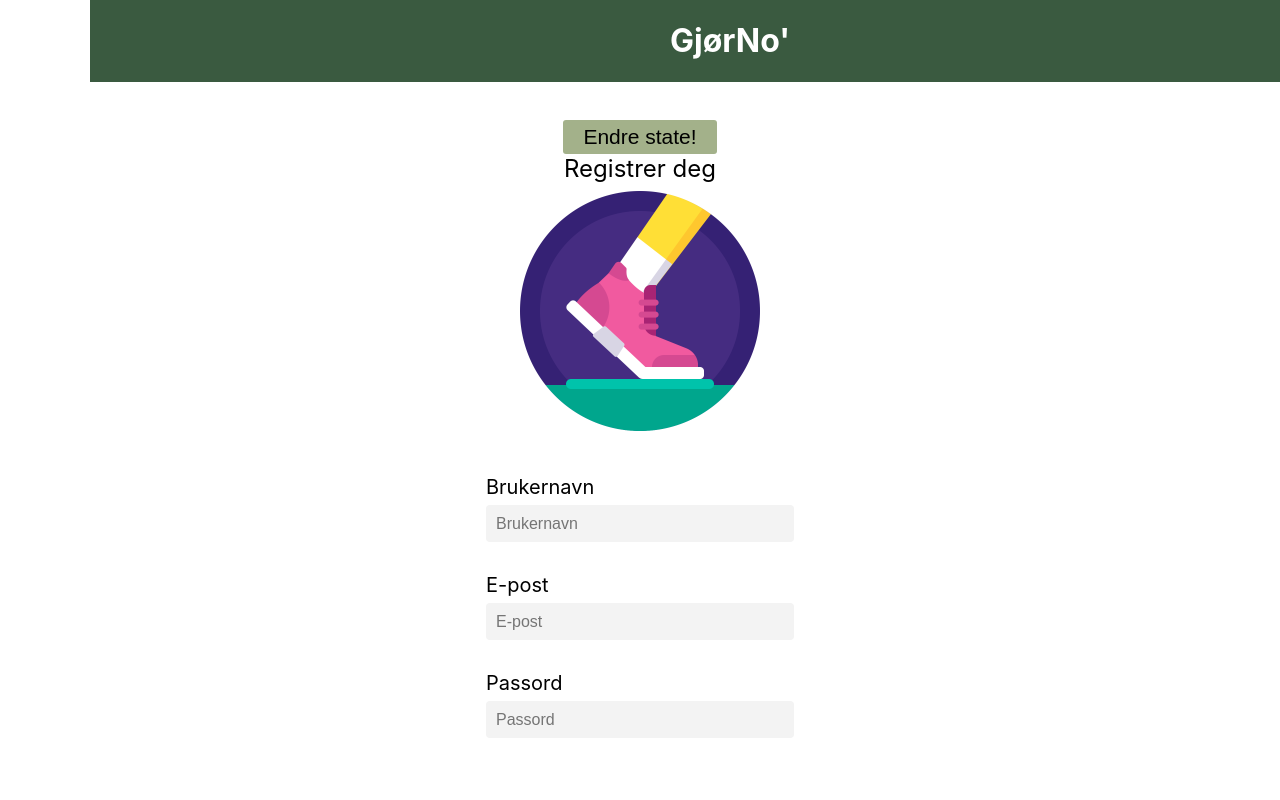
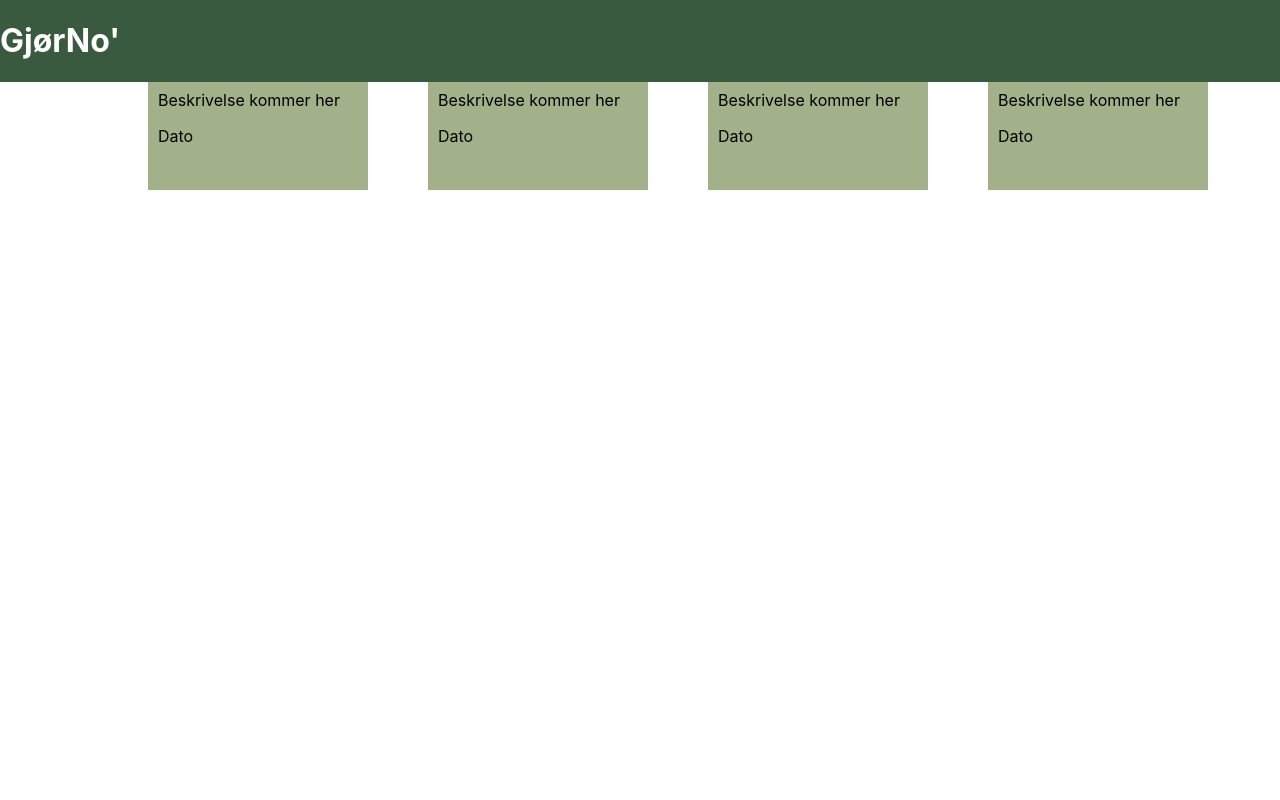
Before and after one commit to kristinelarssen/gjorno, a React (Create React App) app in the folder frontend/: page /home in a window 1280 px wide. Shown: the top 800 px of the page. Built offline with nearby package versions, Linux system fonts and the light colour scheme.

Commit message:
feat(#8,#9): forsøke å fikse feil med redirecting, men mangle litt

```diff
--- a/frontend/src/App.tsx
+++ b/frontend/src/App.tsx
@@ -4,36 +4,24 @@ import './App.css';
 //import Navbar from './components/Navbar';
 //import Activity from './components/Activity';
 //import { render } from '@testing-library/react';
-import { Login, Signup } from "./components/Login/index";
+// import { Login, Signup } from "./components/Login/index";
 import { isPropertySignature } from 'typescript';
 //import {Link} from "react-router-dom";
-import { BrowserRouter as Router, Route, Switch, Link } from "react-router-dom"
+import { BrowserRouter as Router, Route, Switch, Link, Redirect } from "react-router-dom"
+import Home from './pages/home';
+import Start from './pages/start';
 
 
 
 function App() {
-
-  const [state, setState] = useState(false);
-
-  function switchState() {
-    setState(prevState => !prevState)
-  }
-
   return (
-    <div className="App">
-      <div className="switch-state">
-          <a>
-            <button type="button" className="btn" onClick={switchState}>Endre state!</button>
-          </a>
-        </div>
-      <div className="login">
-        <div className="container">
-          {state && <Login />}
-          {!state && <Signup />}
-
-        </div>
-      </div>
-    </div>
+    <Router>
+      <Switch>
+        <Route path={"/"} exact component={Start}/>
+        <Route path={"/home"} exact component={Home}/>
+        <Redirect to={"/"} />
+      </Switch>
+    </Router>
   )
 }
 
--- a/frontend/src/components/Login/login.tsx
+++ b/frontend/src/components/Login/login.tsx
@@ -2,7 +2,7 @@ import React from "react";
 import loginImage from "./login-image.png";
 import { BrowserRouter as Router, Route, Switch, Link } from "react-router-dom";
 import "../../styles/login.css"
-import Home from "../../views/home";
+import Home from "../../pages/home";
 
 
 function Login() {
--- a/frontend/src/components/Login/signup.tsx
+++ b/frontend/src/components/Login/signup.tsx
@@ -1,7 +1,7 @@
 import React from "react";
 import loginImage from "./login-image.png";
 import { BrowserRouter as Router, Route, Switch, Link } from "react-router-dom";
-import Home from "../../views/home";
+import Home from "../../pages/home";
 
 function Signup() {
 
--- /dev/null
+++ b/frontend/src/pages/start.tsx
@@ -0,0 +1,38 @@
+import React, { Component } from 'react';
+import { useState, useEffect, useRef } from 'react';
+import '../App.css';
+//import Navbar from './components/Navbar';
+//import Activity from './components/Activity';
+//import { render } from '@testing-library/react';
+import { Login, Signup } from "../components/Login/index";
+import { isPropertySignature } from 'typescript';
+//import {Link} from "react-router-dom";
+import { BrowserRouter as Router, Route, Switch, Link } from "react-router-dom"
+
+function Start() {
+
+    const [state, setState] = useState(false);
+
+    function switchState() {
+      setState(prevState => !prevState)
+    }
+
+    return (
+      <div className="App">
+        <div className="switch-state">
+            <a>
+              <button type="button" className="btn" onClick={switchState}>Endre state!</button>
+            </a>
+          </div>
+        <div className="login">
+          <div className="container">
+            {state && <Login />}
+            {!state && <Signup />}
+
+          </div>
+        </div>
+      </div>
+    )
+  }
+
+export default Start
```
Also changed, not shown: frontend/src/pages/home.tsx (renamed from frontend/src/views/home.tsx).
